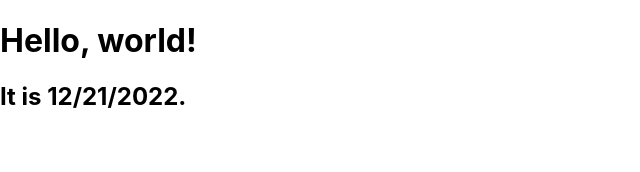
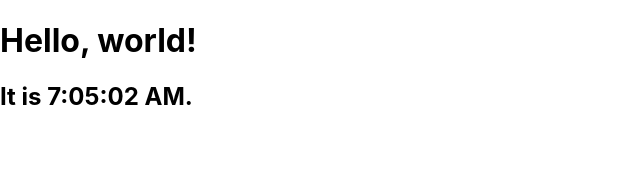
Before and after one commit to apipkurniawan/react_app, a React (Create React App) app: page / in a window 1280 px wide. Shown: the top 172 px of the page, without its empty margins (0-640 px from the left). Built offline with nearby package versions, Linux system fonts and the light colour scheme.

Commit message:
state dan lifecycle

```diff
--- a/src/components/Materi_3.js
+++ b/src/components/Materi_3.js
@@ -1,19 +1,40 @@
 // State and Lifecycle .........
 import React from "react";
 
+function FormattedDate(props) {
+  return <h2>It is {props.date.toLocaleTimeString()}.</h2>;
+}
 // Converting a Function to a Class
 class Materi3 extends React.Component {
   // Adding Local State to a Class
   constructor(props) {
+    console.log("constructor");
     super(props);
     this.state = { date: new Date() };
+  }
+
+  // Adding Lifecycle Methods to a Class
+  componentDidMount() {
+    console.log("componentDidMount");
+    this.timerID = setInterval(() => this.tick(), 1000);
+  }
+  componentWillUnmount() {
+    console.log("componentWillUnmount");
+    clearInterval(this.timerID);
+  }
+
+  tick() {
+    console.log("tick");
+    this.setState({
+      date: new Date(),
+    });
   }
 
   render() {
     return (
       <div>
         <h1>Hello, world!</h1>
-        <h2>It is {this.state.date.toLocaleDateString()}.</h2>
+        <FormattedDate date={this.state.date} />
       </div>
     );
   }
--- a/src/index.js
+++ b/src/index.js
@@ -3,6 +3,7 @@ import ReactDOM from "react-dom/client";
 import "./index.css";
 import App from "./App";
 import reportWebVitals from "./reportWebVitals";
+// import Materi3 from "./components/Materi_3";
 
 const root = ReactDOM.createRoot(document.getElementById("root"));
 root.render(
@@ -23,6 +24,11 @@ root.render(
 // }
 // setInterval(tick, 1000);
 
+// function tick() {
+//   root.render(<Materi3 />);
+// }
+// setInterval(tick, 1000);
+
 // If you want to start measuring performance in your app, pass a function
 // to log results (for example: reportWebVitals(console.log))
 // or send to an analytics endpoint. Learn more: https://bit.ly/CRA-vitals
```
